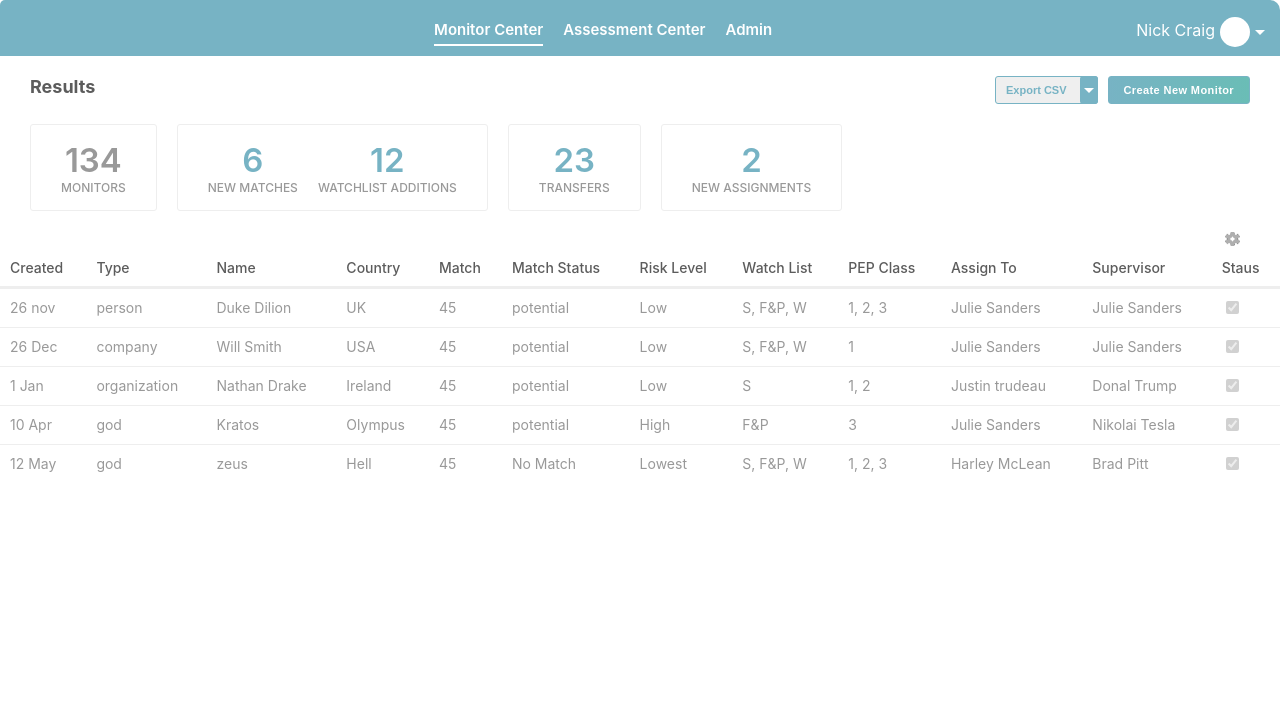
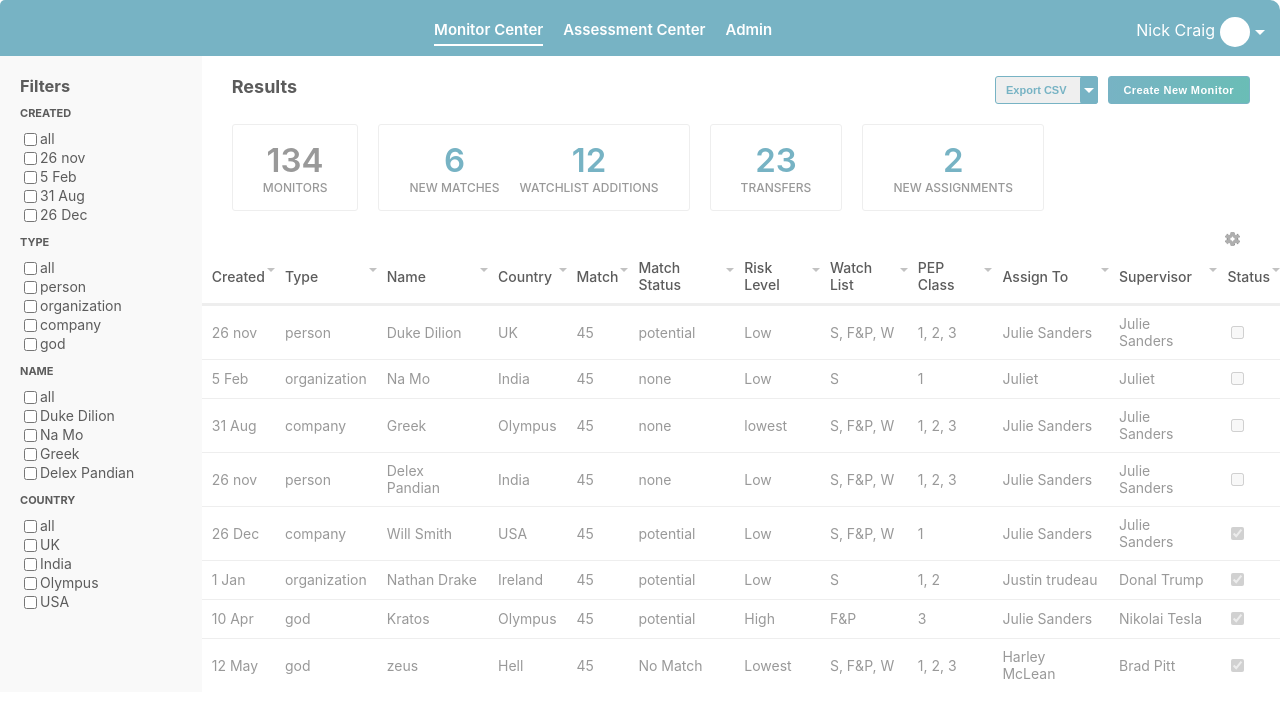
Before and after one commit to grimstroke/dreamlabs-dashboard, a React (Create React App) app: page / in a window 1280 px wide. Shown: the top 718 px of the page. Built offline with nearby package versions, Linux system fonts and the light colour scheme.

Commit message:
added filter functionality

```diff
--- a/src/common/variables.scss
+++ b/src/common/variables.scss
@@ -8,3 +8,4 @@ $table-gray-text: #696969;
 $border-gray: #eeeeee;
 $scroll-thumb: #c2c2c2;
 $scroll-track: #efefef;
+$filter-bg: #f9f9f9;
--- a/src/components/dashboard/Dashboard.js
+++ b/src/components/dashboard/Dashboard.js
@@ -9,6 +9,7 @@ import cx from 'classnames';
 import styles from './dashboard.module.scss';
 import DashboardHeader from './DashboardHeader';
 import RenderRow from './RenderRow';
+import Filter from './filter/Filter';
 import cogImage from '../../icons/cog.png';
 
 class Dashboard extends React.Component {
@@ -19,13 +20,17 @@ class Dashboard extends React.Component {
       showHeaderIcon: false,
       visibleheader: [],
       visibleSortHeader: [],
+      filterList: [],
+      filterLength: 4,
     };
     this.state.visibleheader = this.getVisibleHeaders();
     this.state.visibleSortHeader = this.getVisibleSortHeaders();
+    this.state.filterList = this.getFilters();
   }
 
-  //   componentDidMount() {
-  //   }
+  // componentDidMount() {
+  //   this.getFilters();
+  // }
 
   getKeys = () => {
     const { monitors } = this.state;
@@ -81,6 +86,7 @@ class Dashboard extends React.Component {
     return keys.map((key) => {
       if (this.state.visibleheader[key].isVisible) {
         return (
+          key !== 'isHidden' && (
             <th
               key={key}
               onClick={() => {
@@ -92,10 +98,83 @@ class Dashboard extends React.Component {
               {this.state.visibleSortHeader[key].isVisible &&
                 this.getSortContent(key)}
             </th>
+          )
         );
       }
       return null;
     });
+  };
+
+  setFilter = (type, value, e) => {
+    if (type && value && e) {
+      const filterList = { ...this.state.filterList };
+      if (e.target.checked) {
+        if (value !== 'all') {
+          const index = filterList[type].activeFilters.indexOf('all');
+          if (index > -1) {
+            filterList[type].activeFilters.splice(index, 1);
+          }
+        } else {
+          filterList[type].activeFilters = [];
+        }
+        filterList[type].activeFilters.push(value);
+      } else {
+        const index = filterList[type].activeFilters.indexOf(value);
+        if (index > -1) {
+          filterList[type].activeFilters.splice(index, 1);
+        }
+      }
+      this.setState({
+        filterList,
+      });
+      this.filterMonitors();
+    }
+  };
+
+  isNoFilterAdded = () => {
+    let hasFilter = false;
+    const { filterList } = this.state;
+    const keys = this.getKeys();
+    keys.map((key) => {
+      filterList[key].filterLength = this.state.filterLength;
+      debugger;
+      if (filterList[key].activeFilters.length !== 0) {
+        hasFilter = true;
+      }
+      return key;
+    });
+    console.log(!hasFilter);
+    return !hasFilter;
+  };
+
+  filterMonitors = () => {
+    const { monitors } = this.state;
+    const { filterList } = this.state;
+    const tempMonitorArray = [];
+    const keys = this.getKeys();
+    if (monitors && filterList && keys) {
+      monitors.map((monitor) => {
+        const tempMonitor = { ...monitor };
+        tempMonitor.isHidden = !this.isNoFilterAdded();
+        keys.map((key) => {
+          if (filterList[key].activeFilters.includes('all')) {
+            tempMonitor.isHidden = false;
+          }
+          if (
+            tempMonitor.isHidden &&
+            filterList[key].activeFilters.includes(monitor[key])
+          ) {
+            tempMonitor.isHidden = false;
+          }
+          return key;
+        });
+        tempMonitorArray.push(tempMonitor);
+        return tempMonitor;
+      });
+      this.setState(() => {
+        return { monitors: tempMonitorArray };
+      });
+    }
   };
 
   getToggleheaders = () => {
@@ -170,11 +249,24 @@ class Dashboard extends React.Component {
     return visibleSortHeader;
   };
 
+  getFilters = () => {
+    const filters = this.getUniqueValuesInHeaders();
+    const keys = this.getKeys();
+    keys.map((key) => {
+      filters[key].splice(0, 0, 'all');
+      filters[key].activeFilters = [];
+      filters[key].filterLength = this.state.filterLength;
+      return key;
+    });
+    return filters;
+  };
+
   getRowData = () => {
     const { monitors } = this.state;
     const keys = this.getKeys();
     return monitors.map((row, index) => {
       return (
+        !row.isHidden && (
           <tr key={index} className={cx(styles['table-row'])}>
             <RenderRow
               key={index}
@@ -183,6 +275,7 @@ class Dashboard extends React.Component {
               keys={keys}
             />
           </tr>
+        )
       );
     });
   };
@@ -204,6 +297,12 @@ class Dashboard extends React.Component {
   render() {
     return (
       <div className={cx(styles.dashboardContainer)}>
+        <Filter
+          filters={this.state.filterList}
+          setFilter={this.setFilter}
+          monitorKeys={this.getKeys()}
+        />
+        <div className={cx(styles['dashboard-table-container'])}>
           <DashboardHeader />
           <div className={cx(styles['icon-container'])}>
             <img
@@ -228,6 +327,7 @@ class Dashboard extends React.Component {
             <tbody>{this.getRowData()}</tbody>
           </table>
         </div>
+      </div>
     );
   }
 }
--- a/src/components/dashboard/RenderRow.js
+++ b/src/components/dashboard/RenderRow.js
@@ -17,13 +17,11 @@ const RenderRow = (props) => {
           );
         case 'boolean':
           return (
-            <td key={index} className={cx(styles['dashboard-td'])}>
-              <input
-                type="checkbox"
-                checked={props.data[key]}
-                disabled={props.data[key]}
-              />
-            </td>
+            key !== 'isHidden' && (
+              <td key={index} className={cx(styles['dashboard-td'])}>
+                <input type="checkbox" checked={props.data[key]} disabled />
+              </td>
+            )
           );
         case 'object':
           if (Array.isArray(props.data[key])) {
--- a/src/components/dashboard/dashboard.module.scss
+++ b/src/components/dashboard/dashboard.module.scss
@@ -1,6 +1,10 @@
 @import '../../common/variables.scss';
 .dashboardContainer {
   font-size: 14px;
+  display: flex;
+  .dashboard-table-container {
+    width: 100%;
+  }
   .icon-container {
     text-align: right;
     position: relative;
@@ -91,17 +95,28 @@
   table {
     width: 100%;
     border-spacing: 0;
+    position: relative;
   }
   .table-head {
     .table-head-row {
       padding: 10px;
       color: $text-black;
+      position: relative;
       text-transform: capitalize;
       font-size: 14px;
       text-align: left;
       cursor: pointer;
       font-weight: 500;
       border-bottom: 2px solid $border-gray;
+      &::after {
+        content: '';
+        border: solid 4px transparent;
+        border-top: solid 4px #c2c2c2;
+        position: absolute;
+        right: 0;
+        top: 19px;
+        z-index: 1;
+      }
       .sort-container {
         position: absolute;
         border: 2px solid #eeeeee;
@@ -110,9 +125,11 @@
         background: white;
         z-index: 1;
         .sort-item {
-          color: honeydew;
           padding: 10px;
           color: $text-black;
+          &:hover {
+            color: $primary-color;
+          }
         }
       }
     }
--- /dev/null
+++ b/src/components/dashboard/filter/Filter.js
@@ -0,0 +1,66 @@
+/* eslint-disable react/destructuring-assignment */
+import React from 'react';
+import { connect } from 'react-redux';
+import cx from 'classnames';
+import styles from './Filter.module.scss';
+
+class Filter extends React.Component {
+  constructor(props) {
+    super(props);
+  }
+
+  componentDidMount() {}
+
+  getFilterRows = () => {
+    return this.props.monitorKeys.map((key, keyIndex) => {
+      return (
+        keyIndex <= 4 &&
+        typeof this.props.filters[key][1] !== 'boolean' &&
+        key !== 'match' && (
+          <div key={key} className={cx(styles['filter-items-container'])}>
+            <h3>{key}</h3>
+            {this.props.filters[key].map((filter, index) => {
+              return (
+                index <= this.props.filters[key].filterLength && (
+                  <div
+                    key={filter}
+                    className={cx(styles['filter-item-container'])}
+                  >
+                    <input
+                      type="checkbox"
+                      className={cx(styles['filter-checkbox'])}
+                      onChange={(e) => {
+                        this.props.setFilter(key, filter, e);
+                      }}
+                      checked={this.props.filters[key].activeFilters.includes(
+                        filter,
+                      )}
+                      id={key + filter}
+                    />
+                    <span className={cx(styles.checkmark)} />
+                    <label htmlFor={key + filter}> {filter} </label>
+                  </div>
+                )
+              );
+            })}
+          </div>
+        )
+      );
+    });
+  };
+
+  render() {
+    return (
+      <div className={cx(styles['filter-container'])}>
+        <h3>{this.props.filterTitle}</h3>
+        {this.getFilterRows()}
+      </div>
+    );
+  }
+}
+
+const mapStateToProps = (state) => {
+  return { ...state };
+};
+
+export default connect(mapStateToProps)(Filter);
--- /dev/null
+++ b/src/components/dashboard/filter/Filter.module.scss
@@ -0,0 +1,23 @@
+@import '../../../common/variables.scss';
+.filter-container {
+  color: $text-black;
+  width: 15%;
+  background-color: $filter-bg;
+  padding: 20px;
+  h3 {
+    margin: 0;
+  }
+}
+.filter-items-container {
+  display: block;
+  h3 {
+    text-transform: uppercase;
+    color: $text-black;
+    font-size: 11px;
+    font-weight: 700;
+    margin: 10px 0;
+  }
+}
+.filter-item-container {
+  display: flex;
+}
--- a/src/redux/monitors.js
+++ b/src/redux/monitors.js
@@ -59,7 +59,53 @@ const initialState = {
       'PEP Class': ['1', '2', '3'],
       'Assign To': 'Julie Sanders',
       supervisor: 'Julie Sanders',
-      staus: true,
+      status: false,
+      isHidden: false,
+    },
+    {
+      created: '5 Feb',
+      type: 'organization',
+      name: 'Na Mo',
+      country: 'India',
+      match: 45,
+      'match status': 'none',
+      'Risk Level': 'Low',
+      'watch List': ['S'],
+      'PEP Class': ['1'],
+      'Assign To': 'Juliet',
+      supervisor: 'Juliet',
+      status: false,
+      isHidden: false,
+    },
+    {
+      created: '31 Aug',
+      type: 'company',
+      name: 'Greek',
+      country: 'Olympus',
+      match: 45,
+      'match status': 'none',
+      'Risk Level': 'lowest',
+      'watch List': ['S', 'F&P', 'W'],
+      'PEP Class': ['1', '2', '3'],
+      'Assign To': 'Julie Sanders',
+      supervisor: 'Julie Sanders',
+      status: false,
+      isHidden: false,
+    },
+    {
+      created: '26 nov',
+      type: 'person',
+      name: 'Delex Pandian',
+      country: 'India',
+      match: 45,
+      'match status': 'none',
+      'Risk Level': 'Low',
+      'watch List': ['S', 'F&P', 'W'],
+      'PEP Class': ['1', '2', '3'],
+      'Assign To': 'Julie Sanders',
+      supervisor: 'Julie Sanders',
+      status: false,
+      isHidden: false,
     },
     {
       created: '26 Dec',
@@ -73,7 +119,8 @@ const initialState = {
       'PEP Class': ['1'],
       'Assign To': 'Julie Sanders',
       supervisor: 'Julie Sanders',
-      staus: true,
+      status: true,
+      isHidden: false,
     },
     {
       created: '1 Jan',
@@ -87,7 +134,8 @@ const initialState = {
       'PEP Class': ['1', '2'],
       'Assign To': 'Justin trudeau',
       supervisor: 'Donal Trump',
-      staus: true,
+      status: true,
+      isHidden: false,
     },
     {
       created: '10 Apr',
@@ -101,7 +149,8 @@ const initialState = {
       'PEP Class': ['3'],
       'Assign To': 'Julie Sanders',
       supervisor: 'Nikolai Tesla',
-      staus: true,
+      status: true,
+      isHidden: false,
     },
     {
       created: '12 May',
@@ -115,10 +164,12 @@ const initialState = {
       'PEP Class': ['1', '2', '3'],
       'Assign To': 'Harley McLean',
       supervisor: 'Brad Pitt',
-      staus: true,
+      status: true,
+      isHidden: false,
     },
   ],
   toggleHeader: 'toggle headers',
+  filterTitle: 'Filters',
 };
 
 export default function (state = initialState, action) {
```
Lines whose indentation alone changed are shown as unchanged.
